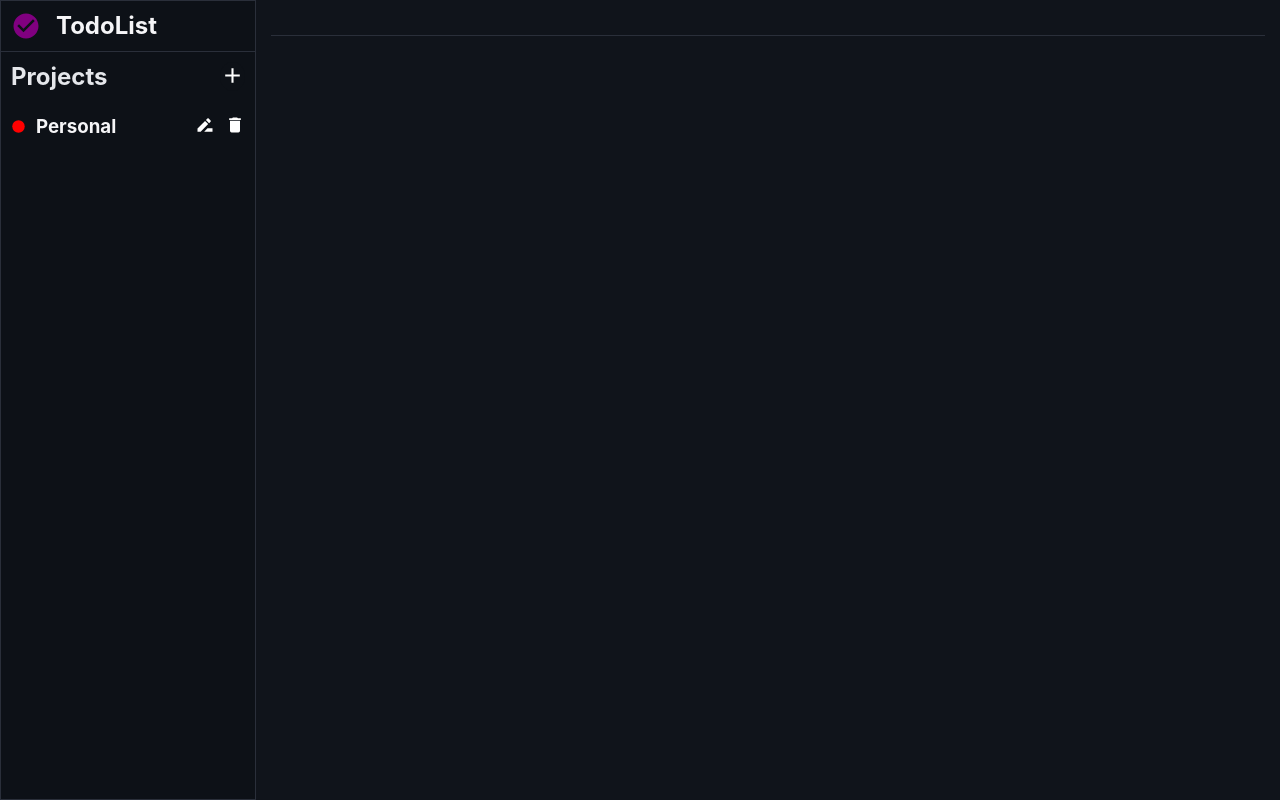
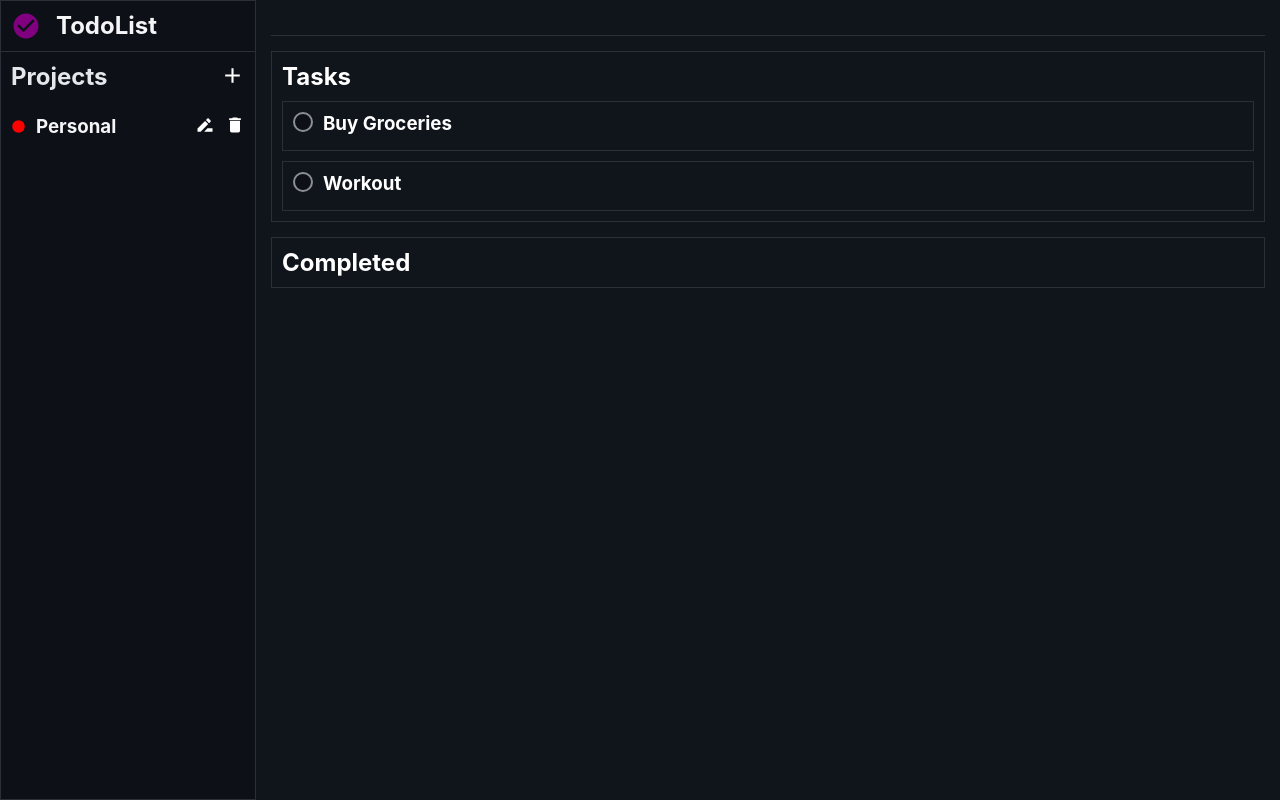
Before and after one commit to voidmahipal/Todo-List, a website built with webpack: page src/index.html in a window 1280 px wide. Built offline with nearby package versions, Linux system fonts and the light colour scheme.

Commit message:
added the task and completed container and styled them.

```diff
--- a/src/index.html
+++ b/src/index.html
@@ -42,6 +42,20 @@
             <div class="hpinfo"></div>
             <div class="addtask"></div>
         </header>
+        <section class="taskcontainer">
+            <h2>Tasks</h2>
+            <div class="taskcard">
+                <input type="checkbox" class="taskcheckbox">
+                <h3>Buy Groceries</h3>
+            </div>
+            <div class="taskcard">
+                <input type="checkbox" class="taskcheckbox">
+                <h3>Workout</h3>
+            </div>
+        </section>
+        <section class="completedcontainer">
+            <h2>Completed</h2>
+        </section>
     </main>
 </body>
 </html>
--- a/src/mainstyle.css
+++ b/src/mainstyle.css
@@ -1,6 +1,9 @@
 main{
     padding: 15px;
     flex: 1;
+    display: flex;
+    flex-direction: column;
+    gap: 15px;
 }
 main header{
     padding: 10px;
@@ -35,3 +38,45 @@ main header{
     height: 25px;
     fill: white;
 }
+.taskcontainer,.completedcontainer{
+    padding: 10px;
+    border: 1px solid #2A2F3A;
+    display: flex;
+    flex-direction: column;
+    gap: 10px;
+}
+.taskcontainer h2,.completedcontainer{
+    color: white;
+}
+.taskcard{
+    padding: 10px;
+    height: 50px;
+    border: 1px solid #2A2F3A;
+    color: white;
+    display: flex;
+    gap: 10px;
+}
+.taskcard:hover{
+    background-color: #21252E;
+    cursor: pointer;
+}
+.taskcheckbox{
+    appearance: none;
+    width: 20px;
+    height: 20px;
+    border: 2px solid #8b8f9a;
+    border-radius: 50%;
+}
+.taskcheckbox:checked{
+    background-color: #8b4de8;
+    border-color: #8b4de8;
+}
+.taskcheckbox:hover{
+    cursor: pointer;
+}
+.taskcheckbox:checked::after{
+    padding: 1px;
+    content: "✓";
+    font-size: 18px;
+    font-weight: bold;
+}
```
